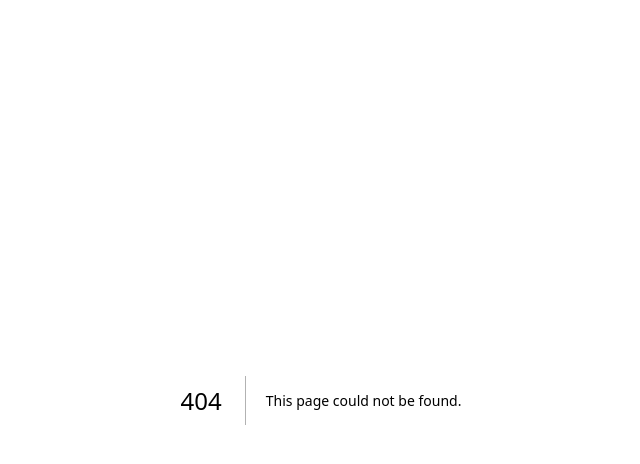
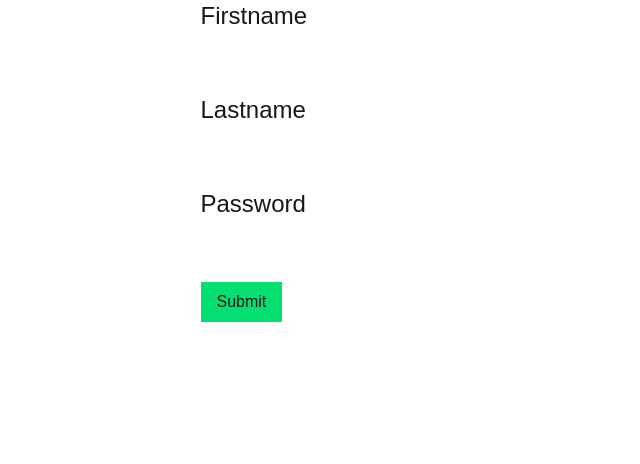
Before and after one commit to Awsome-obedeh/april-react, a Next.js app: page /register in a window 1280 px wide. Before the commit this address had no page. Shown: the top 464 px of the page, without its empty margins (319-959 px from the left). Built offline with nearby package versions, Linux system fonts and the light colour scheme.

Commit message:
useEffect

```diff
--- /dev/null
+++ b/src/app/chef/page.jsx
@@ -0,0 +1,54 @@
+
+"use client"
+import React, { useState } from 'react'
+
+const page = () => {
+    const [recipe, setRecipe]= useState([])
+    const [ingredient,setIngredient]=useState('')
+
+
+
+    const handleSubmit=(e)=>{
+        e.preventDefault()
+        console.log("clicked")
+
+        setRecipe(prev=>([
+            ...recipe, ingredient
+        ]))
+
+
+
+
+    }
+
+    console.log(recipe)
+  return (
+    <div>
+      <nav className="shadow shadow-gray-500 mx-auto text-center">Chef claude</nav>
+
+      <form onSubmit={handleSubmit}   className='flex justify-center m-6 w-full'>
+
+        <input onChange={(e)=>setIngredient(e.target.value)} className="px-2 border-1 w-60" placeholder="onion, seasoning" /> <button type="submit" className='bg-white text-black px-5 py-2 rounded-md mx-4'>Add ingredient</button>
+      </form>
+
+      <div className='flex justify-center'>
+
+        <ul>
+        <h3>ingredients on hand</h3>
+        {
+           recipe.map((data)=>(
+               <li className='flex justify-center'>{data} <span className='bg-gray-400 rounded-sm gap-3 px-2 text-black mx-5'>x</span></li>
+
+           ))
+
+
+        }
+        </ul>
+      </div>
+
+
+    </div>
+  )
+}
+
+export default page
--- a/src/app/page.jsx
+++ b/src/app/page.jsx
@@ -5,6 +5,7 @@ import Navbar from "@/components/Navbar";
 import Products from "@/components/Products";
 import Traveljornal from "@/components/Traveljornal";
 import Image from "next/image";
+import Link from "next/link";
 
 export default function Home({}) {
   return (
@@ -36,6 +37,8 @@ export default function Home({}) {
 
       <Traveljornal/>
 
+      <Link href='/register'>Register</Link>
+
     </>
 
     // challenge 2: create a component called Hero a Navbar
--- /dev/null
+++ b/src/app/register/page.jsx
@@ -0,0 +1,73 @@
+
+"use client"
+import React, { useState } from 'react'
+
+const page = () => {
+    const [firstname, setFirstname]=useState('')
+    const [lastname, setLastname]=useState('')
+    const [password, setPassword]=useState('')
+    const [err, setErrmsg]= useState('')
+
+
+
+    // function to handle submit
+    const handleSubmit=(e)=>{
+        // prevent default form submission
+        e.preventDefault()
+
+        if(!firstname) {
+            console.log("add firstname")
+            setErrmsg("Please provide firstname")
+
+        }
+        else if(!lastname){
+            console.log("add lastname")
+            setErrmsg("please provide lastname")
+        }
+
+        else if(!password){
+            console.log("add password")
+            setErrmsg("please provide password")
+        }
+
+        else{
+            setErrmsg('')
+            // sumbit fom
+            console.log("form submitted")
+        }
+
+
+
+    }
+
+
+
+
+  return (
+    <div className="flex justify-center items-center mx-auto flex-col w-full h-full">
+
+      <form action="" onSubmit={handleSubmit}>
+        {err && ( <p className='bg-red-600 text-white rounded-md px-4 text-center  '>{err}</p>)}
+
+            <label htmlFor="" className="text-2xl">Firstname</label>
+        <div className="w-full border-1 border-white my-3">
+            <input onChange={(e)=> setFirstname(e.target.value)} type="text" className='outline-none  pt-3 px-4 w-full' />
+        </div>
+            <label htmlFor="" className="text-2xl">Lastname</label>
+        <div className="w-full border-1 border-white my-3">
+            <input onChange={(e)=> setLastname(e.target.value)} type="text" className='outline-none  pt-3 px-4 w-full' />
+        </div>
+            <label htmlFor="" className="text-2xl">Password</label>
+        <div className="w-full border-1 border-white my-3">
+            <input onChange={(e)=> setPassword(e.target.value)} type="text" className='outline-none  pt-3 px-4 w-full' />
+        </div>
+
+        <button className="bg-green-400 txt-white px-4 py-2 mx-auto">Submit </button>
+      </form>
+
+
+    </div>
+  )
+}
+
+export default page
```
Also changed, not shown: src/components/Register.jsx (added).
